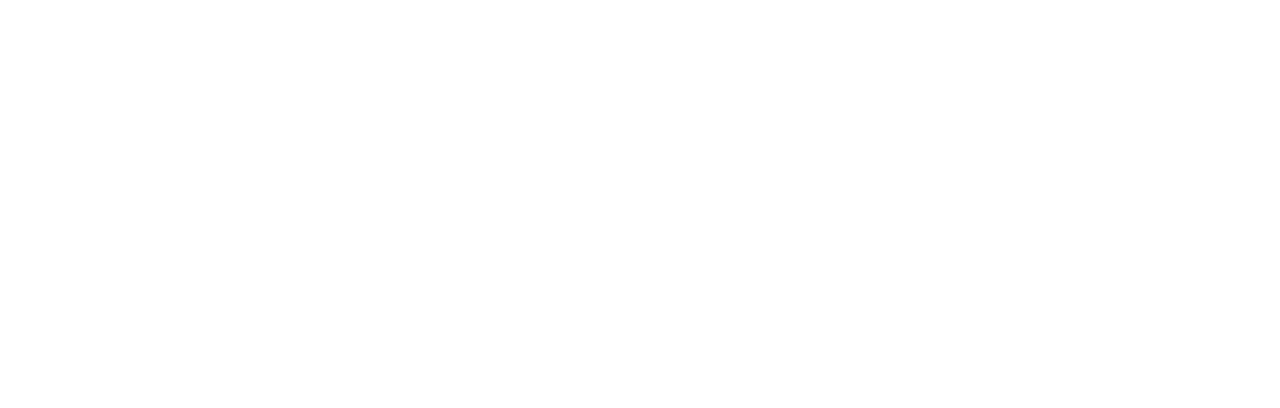
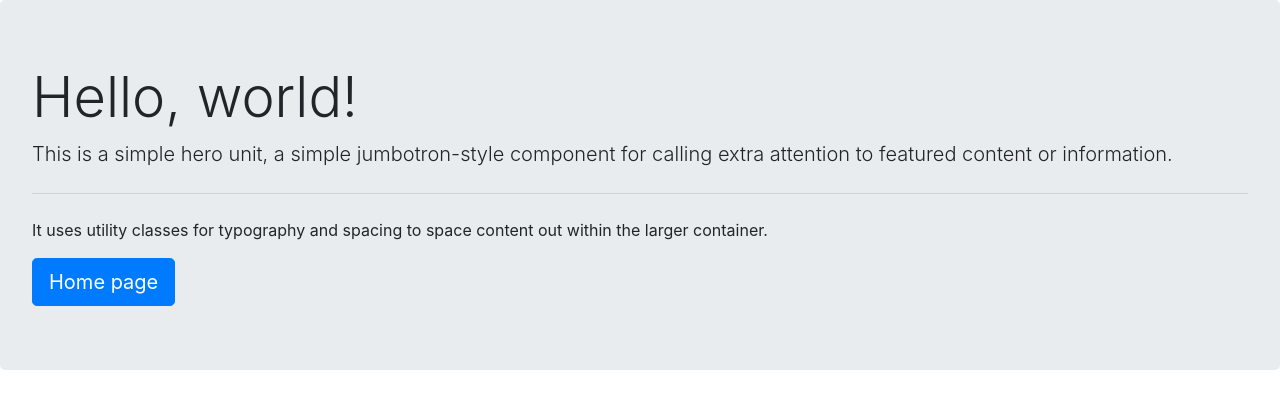
Before and after one commit to SylvieStolk/prj4-check6-bootstrap, a plain HTML site: page 190500.html in a window 1280 px wide. Drawn offline with nearby package versions, Linux system fonts and the light colour scheme.

Commit message:
changed html

```diff
--- a/190500.html
+++ b/190500.html
@@ -1,10 +1,35 @@
 <!doctype html>
-<html>
-<head>
-<meta charset="UTF-8">
-<title>Untitled Document</title>
-</head>
+<html lang="en">
+  <head>
+    <!-- Required meta tags -->
+    <meta charset="utf-8">
+    <meta name="viewport" content="width=device-width, initial-scale=1, shrink-to-fit=no">
 
-<body>
-</body>
+    <!-- Bootstrap CSS -->
+    <link rel="stylesheet" href="https://cdn.jsdelivr.net/npm/bootstrap@4.6.0/dist/css/bootstrap.min.css" integrity="sha384-B0vP5xmATw1+K9KRQjQERJvTumQW0nPEzvF6L/Z6nronJ3oUOFUFpCjEUQouq2+l" crossorigin="anonymous">
+
+    <title>Hello, world!</title>
+  </head>
+  <body>
+    <div class="jumbotron">
+  <h1 class="display-4">Hello, world!</h1>
+  <p class="lead">This is a simple hero unit, a simple jumbotron-style component for calling extra attention to featured content or information.</p>
+  <hr class="my-4">
+  <p>It uses utility classes for typography and spacing to space content out within the larger container.</p>
+  <a class="btn btn-primary btn-lg" href="index.html" ole="button">Home page</a>
+</div>
+
+    <!-- Optional JavaScript; choose one of the two! -->
+
+    <!-- Option 1: jQuery and Bootstrap Bundle (includes Popper) -->
+    <script src="js/jquery-3.6.0.slim.min.js"></script>
+    <script src="js/bootstrap.bundle.min.js"></script>
+
+    <!-- Option 2: Separate Popper and Bootstrap JS -->
+    <!--
+    <script src="https://code.jquery.com/jquery-3.5.1.slim.min.js" integrity="sha384-DfXdz2htPH0lsSSs5nCTpuj/zy4C+OGpamoFVy38MVBnE+IbbVYUew+OrCXaRkfj" crossorigin="anonymous"></script>
+    <script src="https://cdn.jsdelivr.net/npm/popper.js@1.16.1/dist/umd/popper.min.js" integrity="sha384-9/reFTGAW83EW2RDu2S0VKaIzap3H66lZH81PoYlFhbGU+6BZp6G7niu735Sk7lN" crossorigin="anonymous"></script>
+    <script src="https://cdn.jsdelivr.net/npm/bootstrap@4.6.0/dist/js/bootstrap.min.js" integrity="sha384-+YQ4JLhjyBLPDQt//I+STsc9iw4uQqACwlvpslubQzn4u2UU2UFM80nGisd026JF" crossorigin="anonymous"></script>
+    -->
+  </body>
 </html>
```
